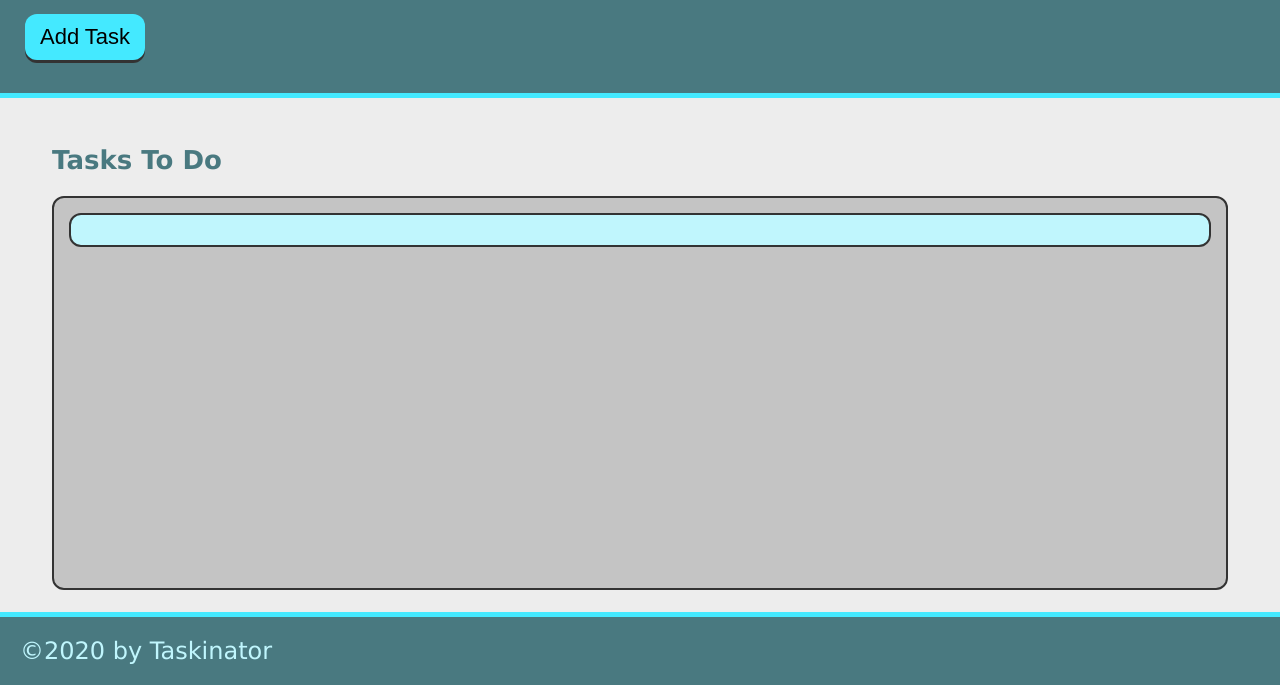
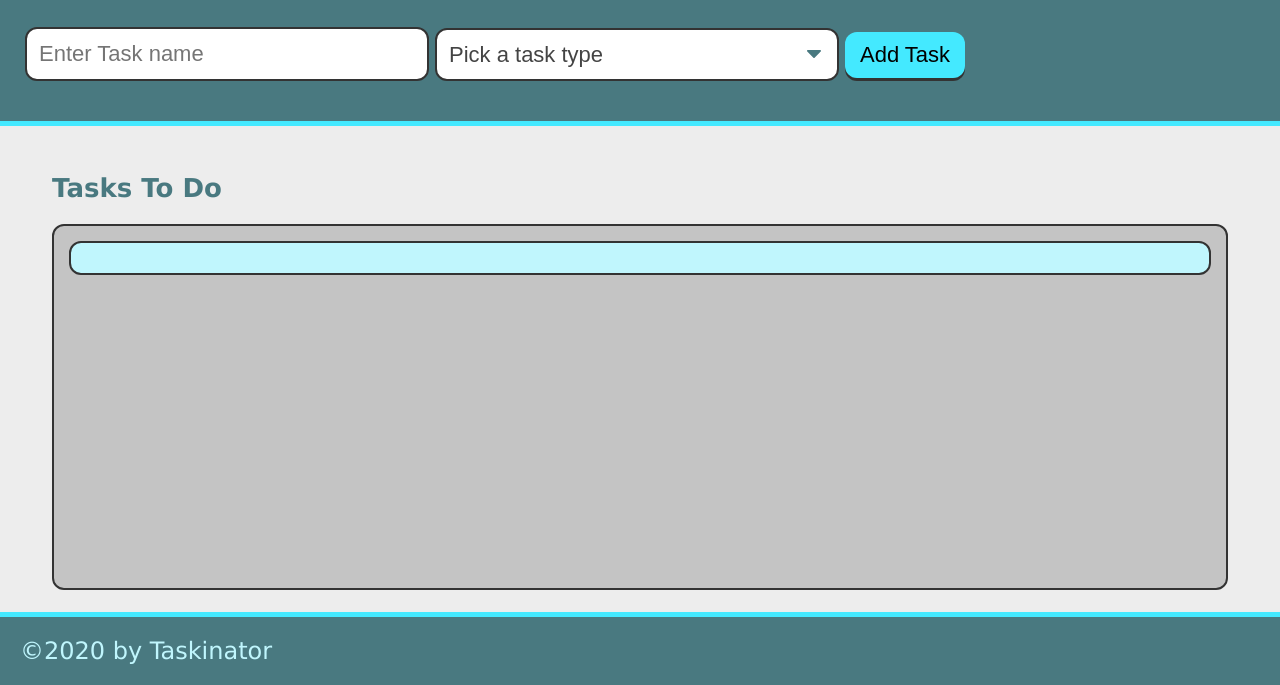
Before and after one commit to avlamakis/Taskinator, a plain HTML site: page index.html in a window 1280 px wide. Shown: the part 115-800 px from the top of the page. Drawn offline with Linux system fonts and the light colour scheme.

Commit message:
task button HTML

```diff
--- a/index.html
+++ b/index.html
@@ -15,8 +15,22 @@
         <p>
             Click the button below to add a new Task!
         </p>
-
-        <button class="btn" id="save-task"> Add Task </button>
+        <form id="task-form">
+            <div class="form-group">
+                <input class="text" name="task-name" placeholder="Enter Task name" />
+            </div>
+            <div class="form-group">
+                <select name="task-type" class="select-dropdown">
+                    <option value="" disabled selected>Pick a task type</option>
+                    <option value="Print">Print</option>
+                    <option value="Web">Web</option>
+                    <option value="Mobile">Mobile</option>
+                </select>
+            </div>
+            <div class="form-group">
+                <button class="btn" id="save-task"> Add Task </button>
+            </div>
+        </form>
     </header>
 
     <main class="page-content">
```
